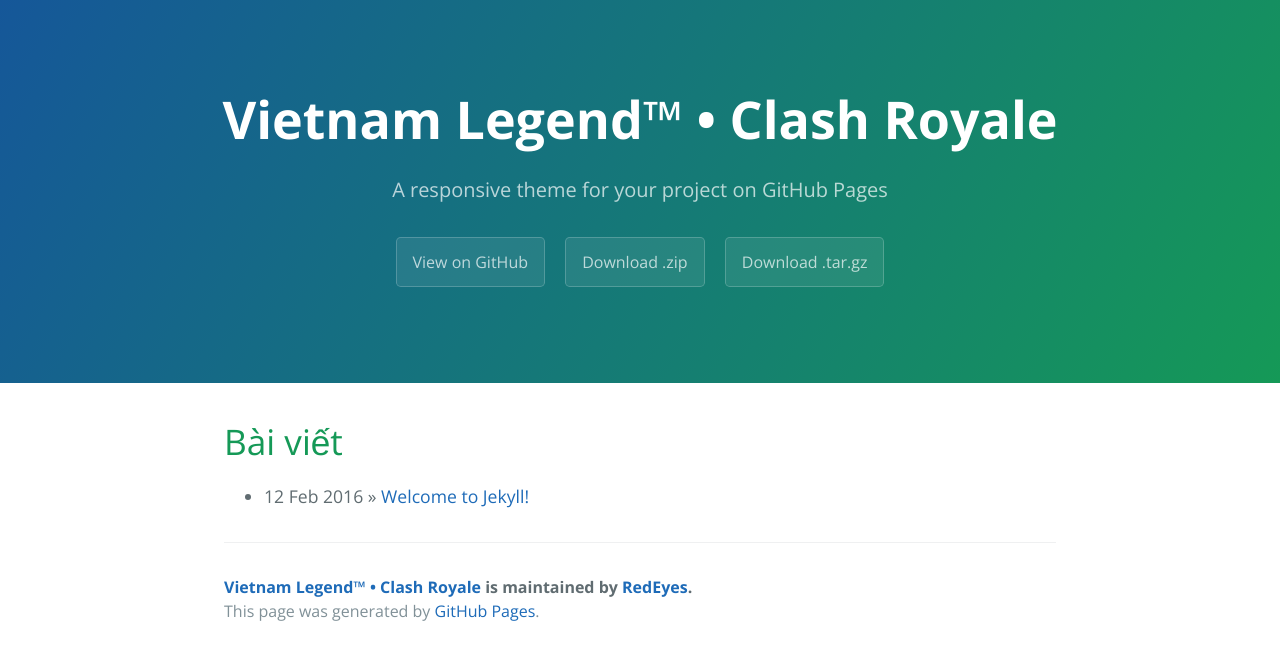
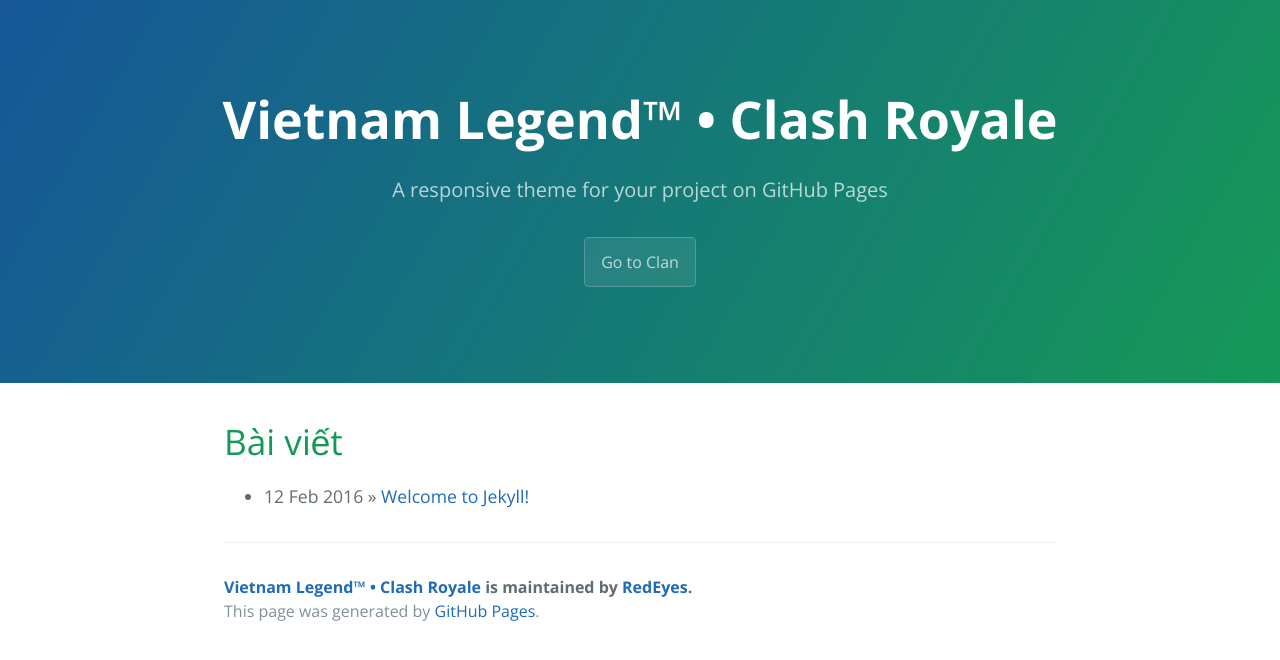
Before and after one commit to r1verONE/r1verOne.github.io, a Jekyll site: the page built from index.html, in a window 1280 px wide. Shown: the top 660 px of the page. Built offline with Jekyll 4.4.1, drawn with Linux system fonts in a browser that asks for light colours; the list of posts is cut into pages by our own code.

Commit message:
Update page-header.html

```diff
--- a/_includes/page-header.html
+++ b/_includes/page-header.html
@@ -1,7 +1,5 @@
 <section class="page-header">
   <h1 class="project-name">{{ site.title }}</h1>
   <h2 class="project-tagline">{{ site.tagline }}</h2>
-  <a href="#" class="btn">View on GitHub</a>
-  <a href="#" class="btn">Download .zip</a>
-  <a href="#" class="btn">Download .tar.gz</a>
+  <a href="https://www.facebook.com/groups/vlcr2019/" class="btn">Go to Clan</a>
 </section>
```
